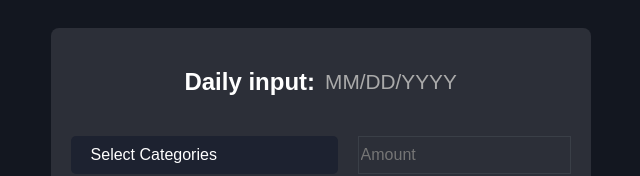
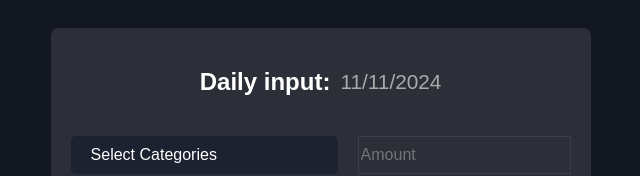
Before and after one commit to at2224/FinanceTracker, a plain HTML site: page frontend/index.html in a window 1280 px wide. Shown: the part 622-798 px from the top of the page, without its empty margins (7-647 px from the left). Drawn offline with Linux system fonts and the light colour scheme.

Commit message:
added daily date to daily input

```diff
--- a/frontend/index.html
+++ b/frontend/index.html
@@ -94,7 +94,7 @@
         <div class = "input-header">
             <h2> Daily input: </h2>
             <div id = "current-date">
-                <p>MM/DD/YYYY</p>
+                <p id="date-display">MM/DD/YYYY</p>
             </div>
         </div>
         <div class="input-content">
--- a/frontend/script.js
+++ b/frontend/script.js
@@ -84,4 +84,4 @@ function getCurrentDate() {
     return `${month}/${day}/${year}`;
 }
 
-getCurrentDate();
+document.getElementById('date-display').textContent = getCurrentDate();
```
